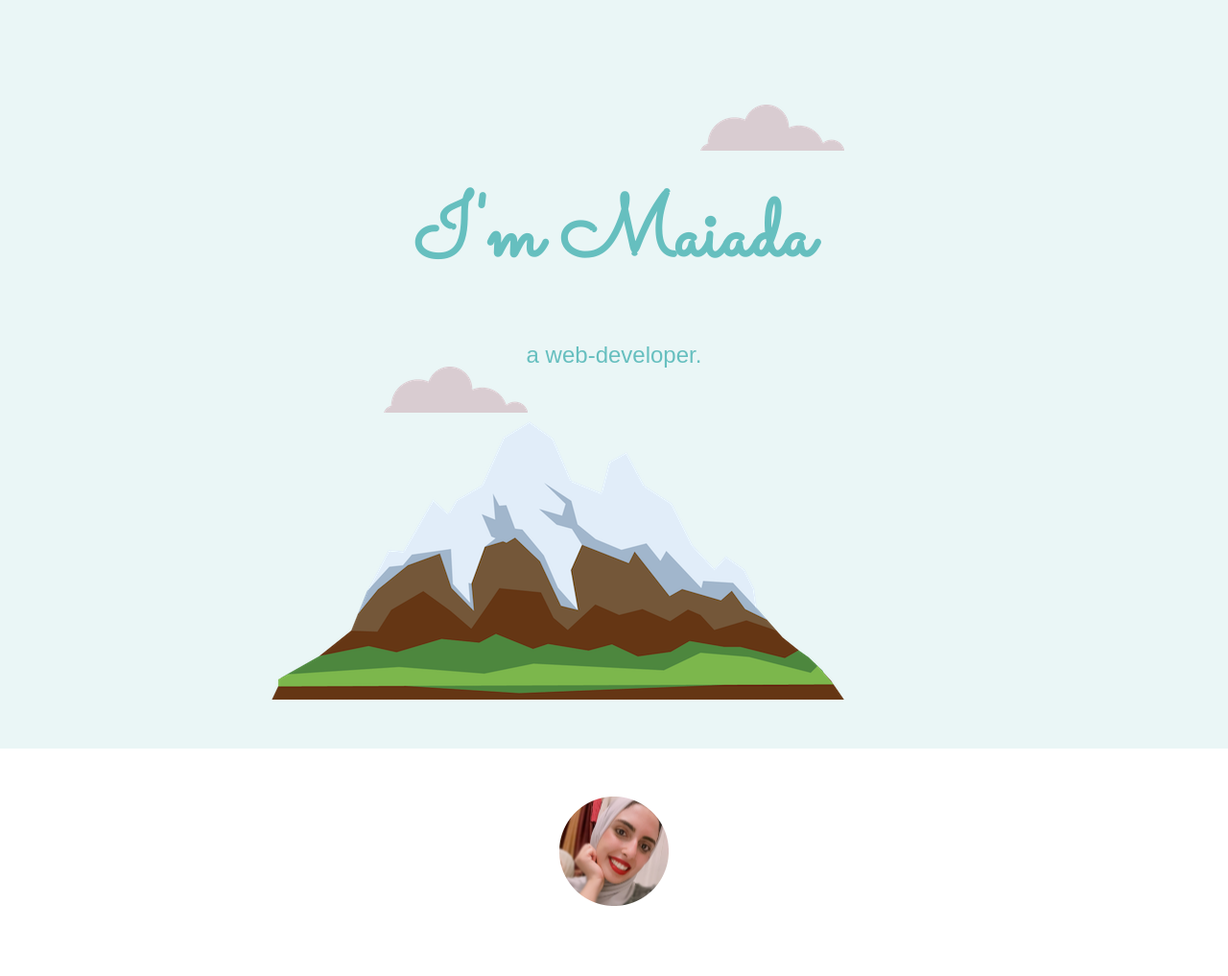
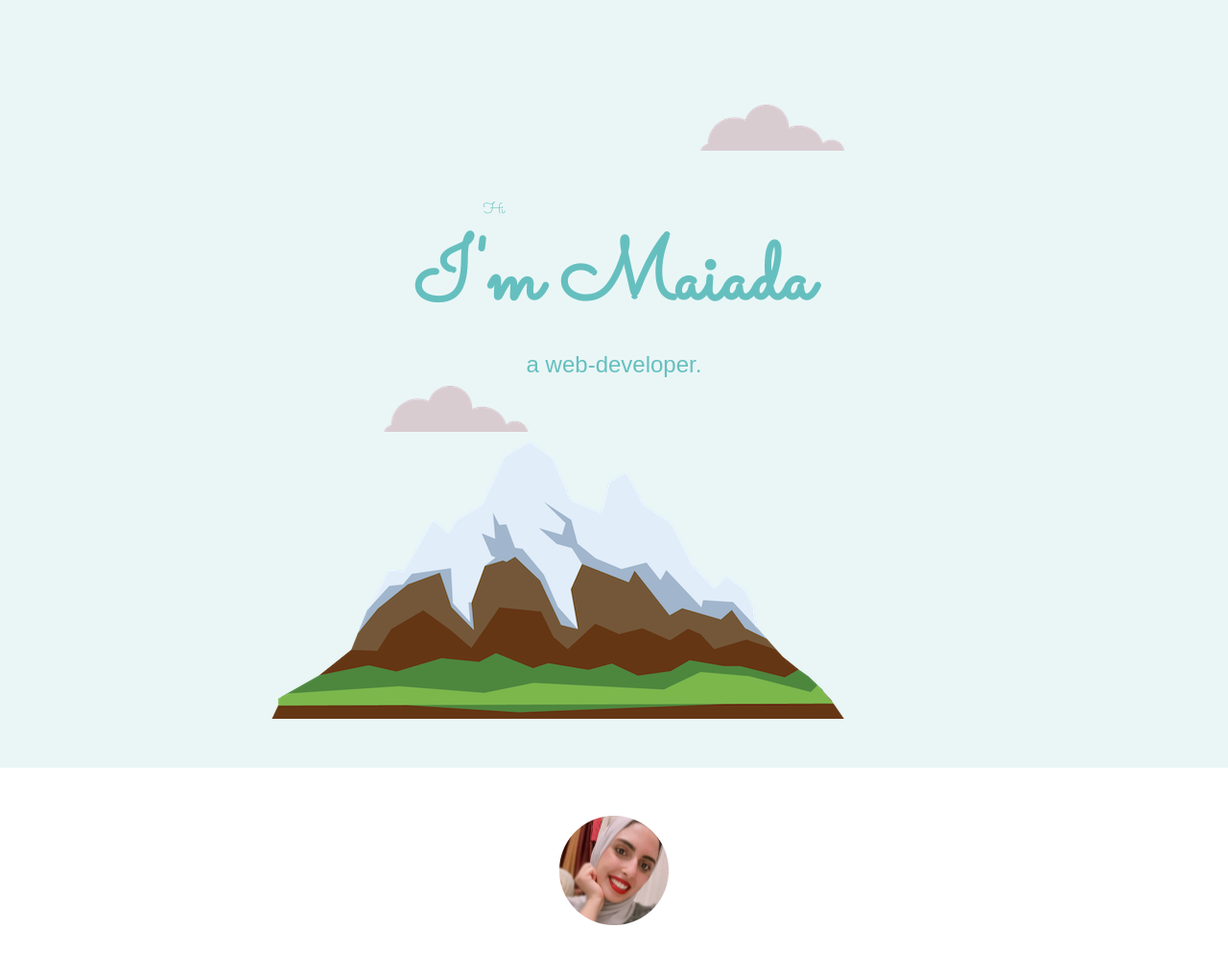
Before and after one commit to MaiadaReda/Maiada, a plain HTML site: page index.html in a window 1280 px wide. Shown: the top 1017 px of the page at 96% size. Drawn offline with Linux system fonts and the light colour scheme; a web font is replaced by a local one.

Commit message:
Add files via upload

```diff
--- a/css/style.css
+++ b/css/style.css
@@ -10,7 +10,8 @@ margin: 50px auto 0 auto;
 font-family: 'Sacramento', cursive;
 font-size: 5.62rem;
 color: #66BFBF;
-line-height: 2;
+line-height: 1;
+
 }
 img{
   padding: 50px 0 50px 0;
@@ -21,7 +22,7 @@ img{
   font-family: 'PT Sans Narrow', sans-serif;
   margin: 0 auto 0 auto;
   font-weight: normal;
-
+line-height: 2;
 }
 
 h2{
@@ -37,6 +38,12 @@ h3{
 h4{
   color: #40514E;
   font-weight: lighter;
+}
+.hi{
+  font-size: 1rem;
+  font-weight: normal;
+  margin-right: 250px;
+
 }
 
 hr{
--- a/index.html
+++ b/index.html
@@ -14,7 +14,8 @@
 <body>
   <div class="top-container">
     <img class="top-img" src="imges/cloud.png" alt="cloud-img">
-    <h1>I'm Maiada</h1>
+
+    <h1><span class="hi">Hi</span><br />I'm Maiada</h1>
     <p>
     <h2 class="web"><span>a</span> <span>web</span><span>-</span>developer.</h2>
     </p>
```
